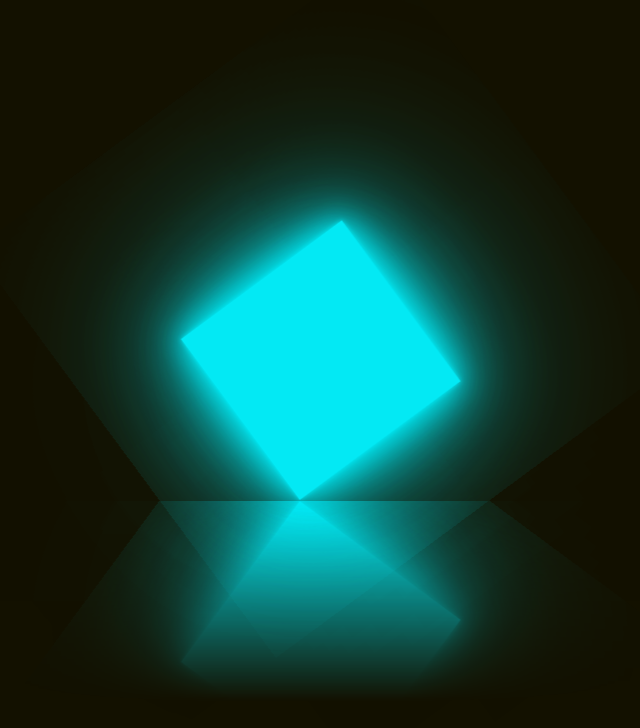
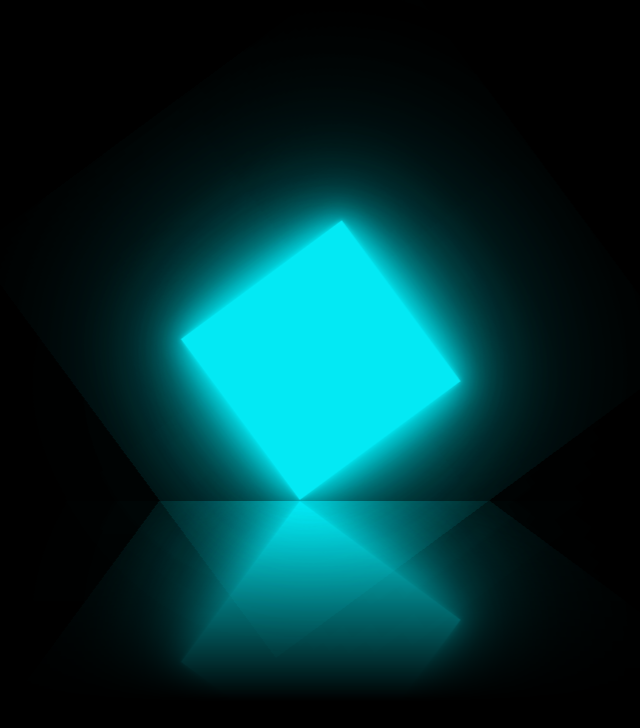
Before and after one commit to brcd7735/cube, a plain HTML site: page index.html in a window 1280 px wide. Shown: the whole page, without its empty margins (394-1034 px from the left). Drawn offline with Linux system fonts and the light colour scheme.

Commit message:
Revert "update background color"
This reverts commit d4ef89a0cfd99eb599f5ab0156c03d0b5174b910.

```diff
--- a/style.css
+++ b/style.css
@@ -9,7 +9,7 @@ body {
     justify-content: center;
     align-items: center;
     min-height: 100vh;
-    background: #131100;
+    background: #000;
     overflow: hidden;
 }
 
```
